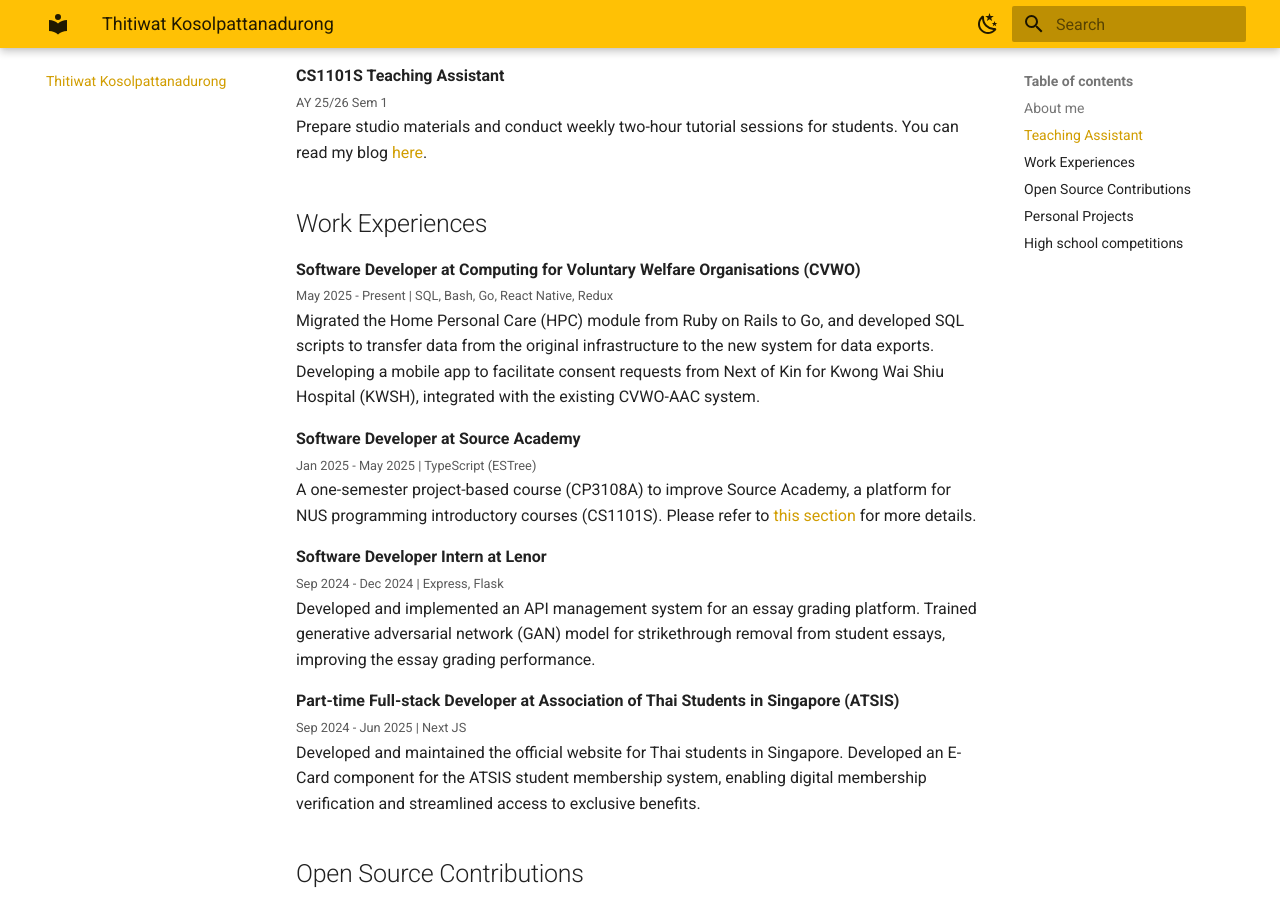
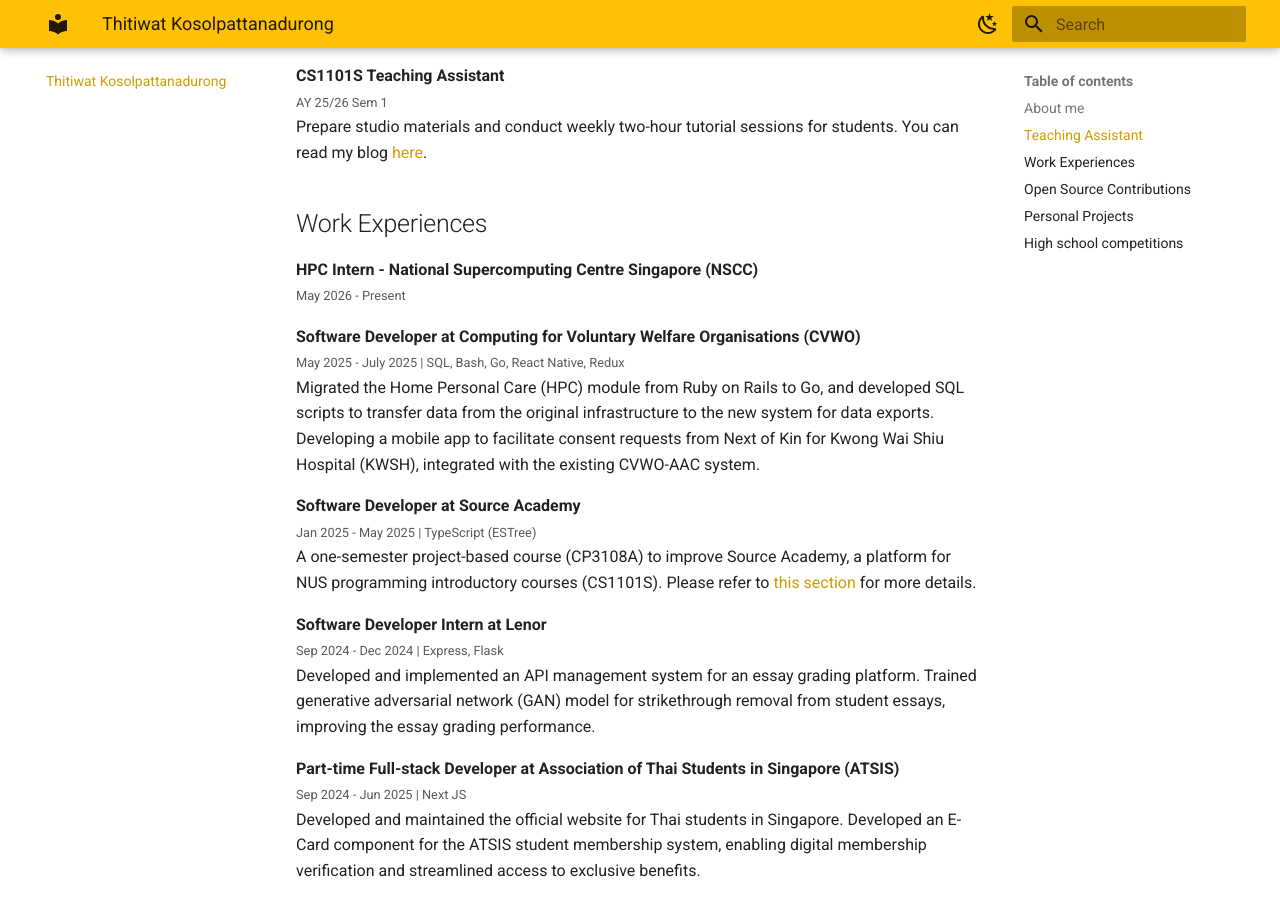
Before and after one commit to CATISNOTSODIUM/CATISNOTSODIUM.github.io, an MkDocs documentation site: the page built from docs/index.md, in a window 1280 px wide and 900 px high, scrolled down 686 px. Built offline with MkDocs 1.6.1 and Material for MkDocs 9.7.7, drawn with Linux system fonts in a browser that asks for light colours.

Commit message:
add stuff

```diff
--- a/docs/index.md
+++ b/docs/index.md
@@ -19,9 +19,15 @@
 
 
 ## Work Experiences
+
+**HPC Intern - National Supercomputing Centre Singapore (NSCC)**
+<br><small> May 2026 - Present
+</small></br>
+
+
 **Software Developer at Computing for
 Voluntary Welfare Organisations (CVWO)** <br>
-<small>May 2025 - Present | SQL, Bash, Go, React Native, Redux </small><br>
+<small>May 2025 - July 2025 | SQL, Bash, Go, React Native, Redux </small><br>
 Migrated the Home Personal Care (HPC) module from Ruby on Rails to Go, and developed SQL scripts to transfer data from the original infrastructure to the new system for data exports. Developing a mobile app to facilitate consent requests from Next of Kin for Kwong Wai Shiu Hospital (KWSH), integrated with the existing CVWO-AAC system.
 
 **Software Developer at Source Academy** <br>
```
Also changed, not shown: 1 other file.
